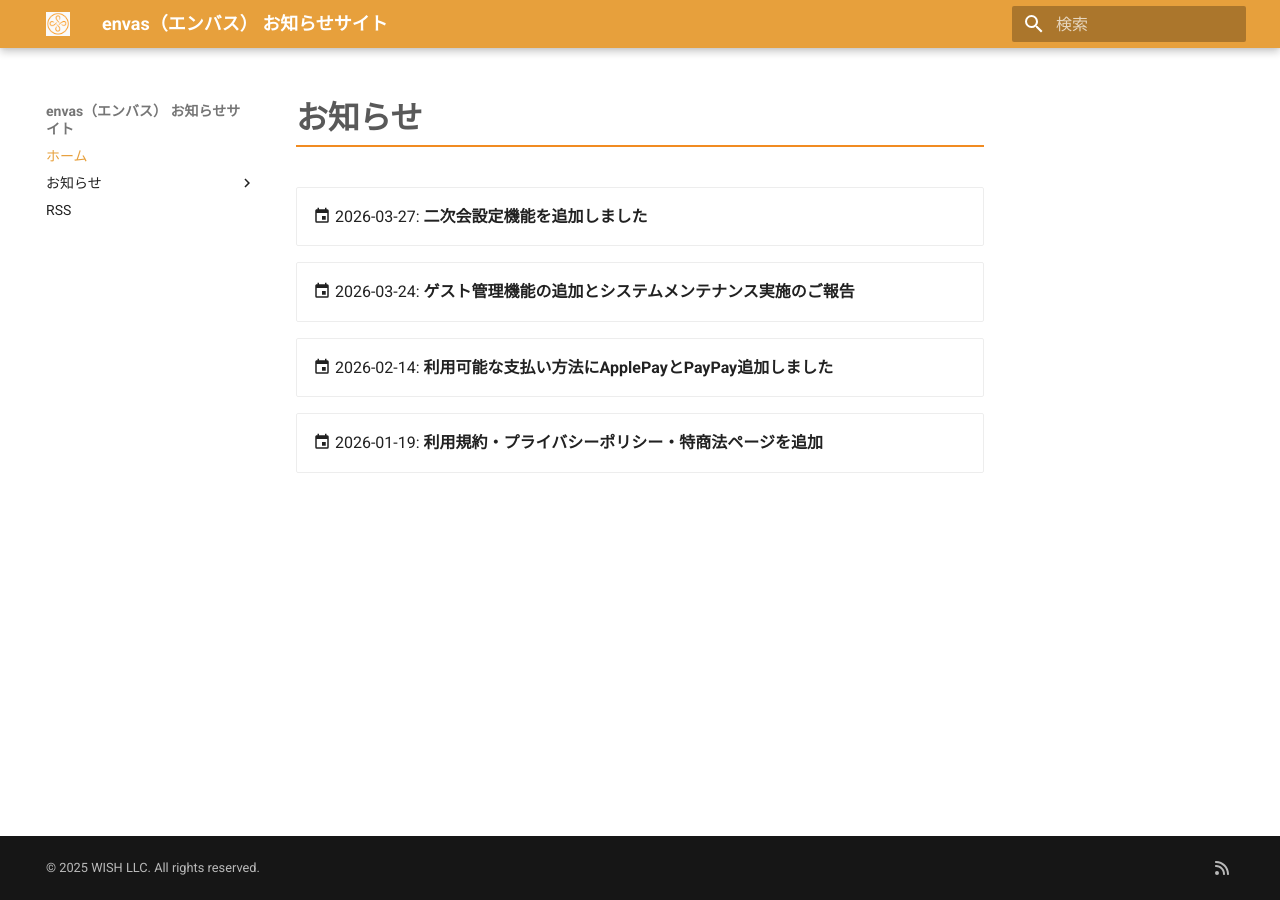
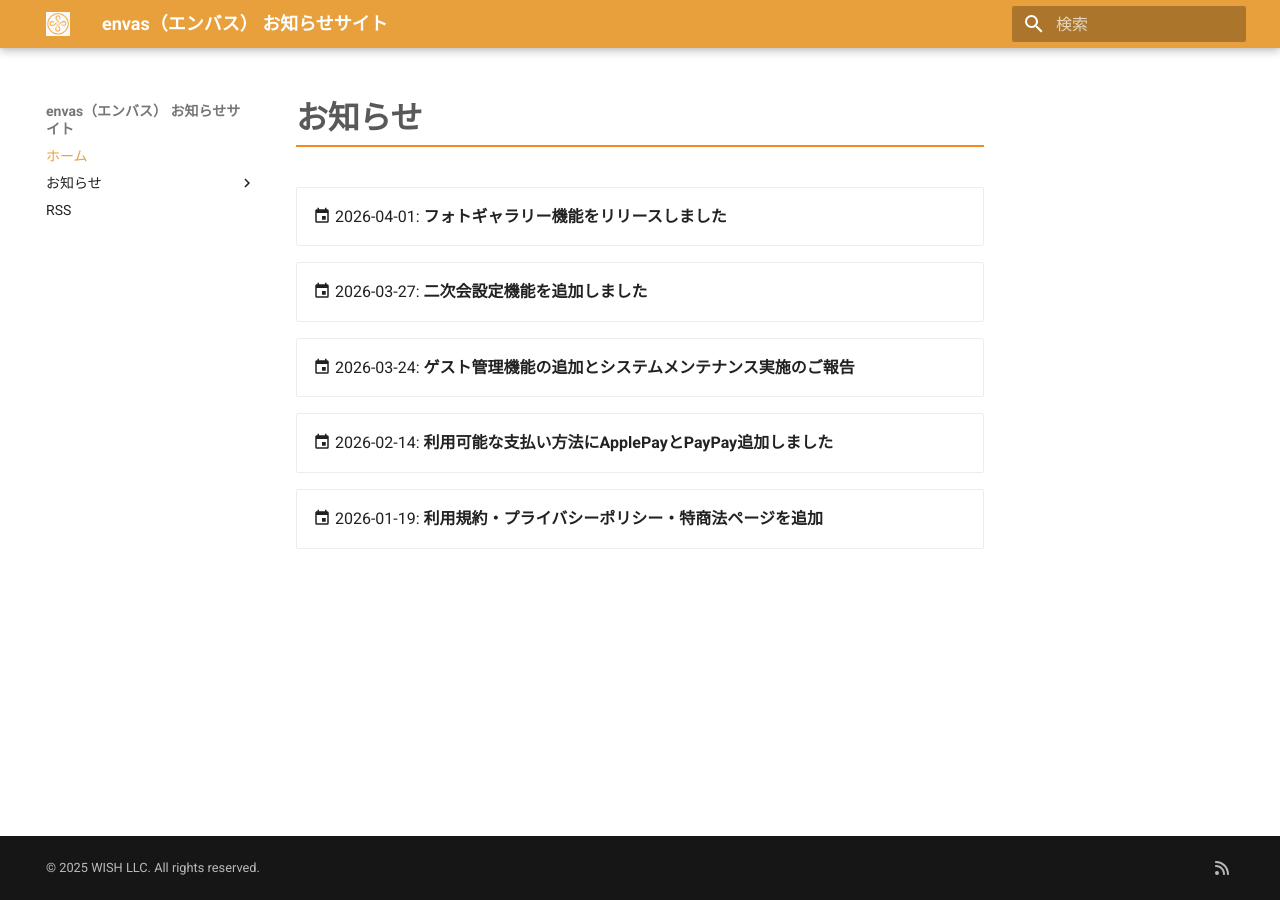
Before and after one commit to wish-corp/envas-info, an MkDocs documentation site: the page built from docs/index.md, in a window 1280 px wide. Built offline with MkDocs 1.6.1 and Material for MkDocs 9.7.7, drawn with Linux system fonts in a browser that asks for light colours.

Commit message:
docs: お知らせ一覧にフォトギャラリーエントリを追加
🤖 Generated with [Claude Code](https://claude.com/claude-code)

Co-Authored-By: Claude <noreply@anthropic.com>

```diff
--- a/docs/index.md
+++ b/docs/index.md
@@ -1,5 +1,8 @@
 # お知らせ
 
+<div class="grid cards" markdown>
+- [:material-calendar: 2026-04-01: **フォトギャラリー機能をリリースしました**](news/2026-04-01-photo-gallery.md)
+</div>
 <div class="grid cards" markdown>
 - [:material-calendar: 2026-03-27: **二次会設定機能を追加しました**](news/2026-03-27-add-after-party.md)
 </div>
```
